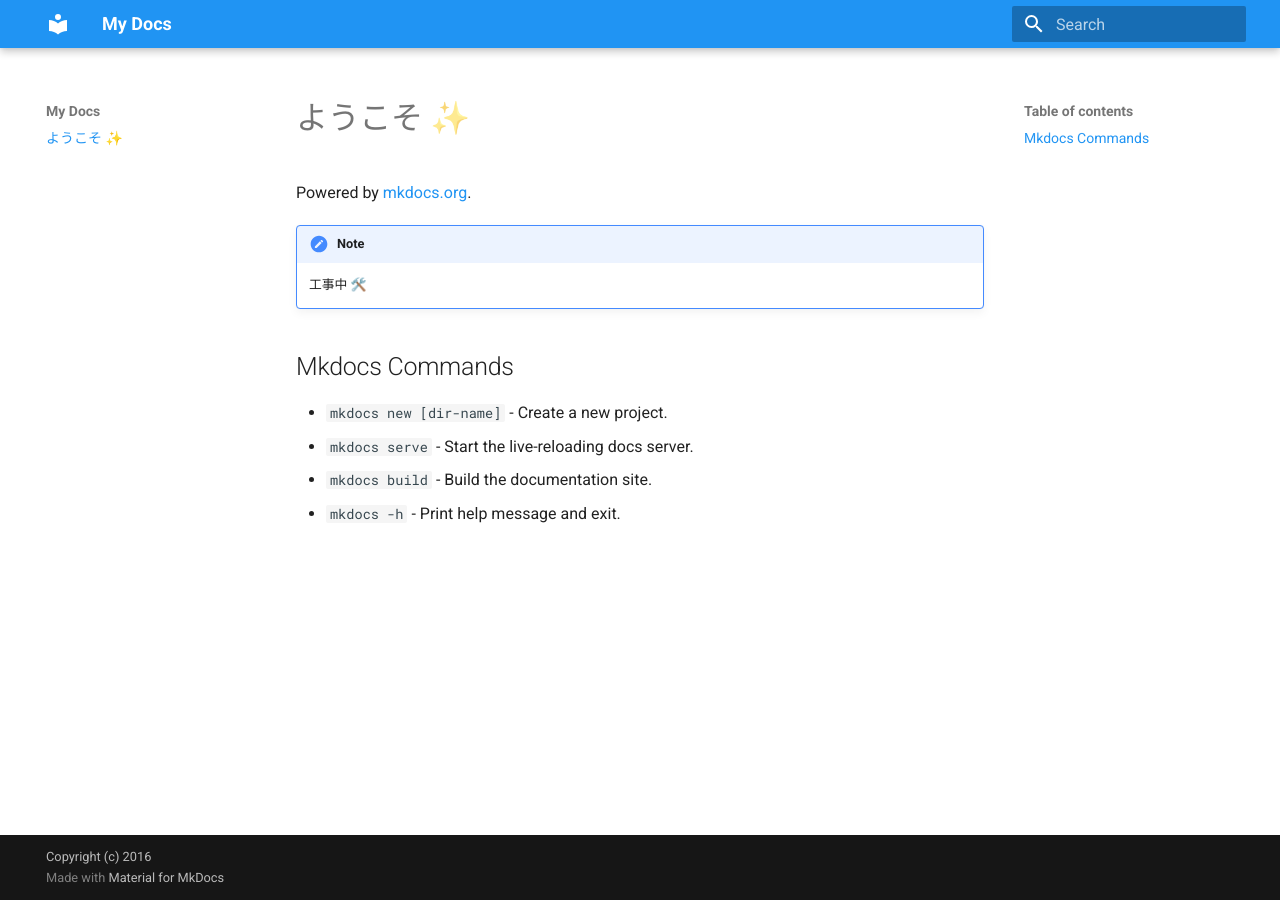
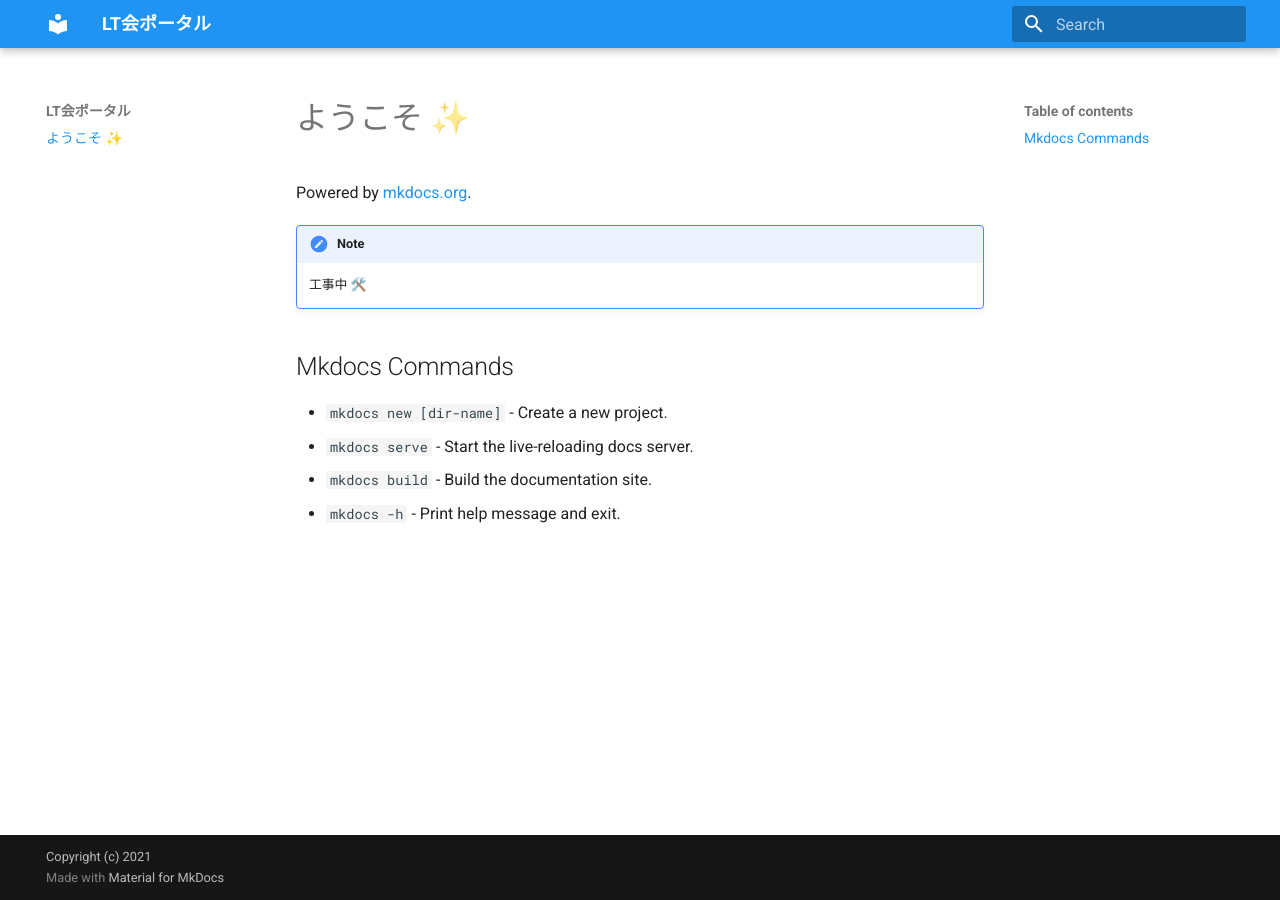
Before and after one commit to yama1601/LT_Portal, an MkDocs documentation site: the page built from docs/index.md, in a window 1280 px wide. Built offline with MkDocs 1.6.1 and Material for MkDocs 9.7.7, drawn with Linux system fonts in a browser that asks for light colours.

Commit message:
Edit setting

```diff
--- a/mkdocs.yml
+++ b/mkdocs.yml
@@ -1,11 +1,11 @@
 # Project information
-site_name: My Docs
+site_name: LT会ポータル
 site_description: 'サイトの紹介'
-site_author: 'site_author'
+site_author: 'Daiki Kawabata'
 site_url: 'http://yourSite'
 
 # Copyright
-copyright: 'Copyright (c) 2016'
+copyright: 'Copyright (c) 2021'
 
 # Documentation and theme
 docs_dir: 'docs'
```
